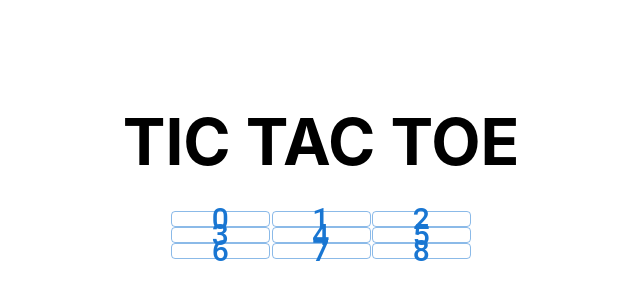
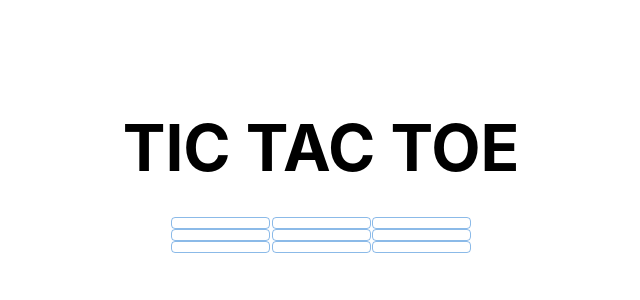
Before and after one commit to acalvom/tic-tac-toe-react, a Next.js app: page / in a window 1280 px wide. Shown: the part 202-502 px from the top of the page, without its empty margins (319-959 px from the left). Built offline with nearby package versions, Linux system fonts and the light colour scheme.

Commit message:
Add logic in Board

```diff
--- a/components/Board.tsx
+++ b/components/Board.tsx
@@ -1,6 +1,6 @@
-import { useEffect, useState } from "react";
+import { Button } from "@mui/material";
+import { useState } from "react";
 import styles from "../styles/App.module.css";
-import { Square } from "./Square";
 
 export interface IBoardProps {}
 
@@ -10,12 +10,34 @@ export default function Board(props: IBoardProps) {
   const [isWinner, setIsWinner] = useState(false);
 
   const renderSquare = (id: number) => {
-    return <Square id={id} />;
+    const handleClick = () => {
+      const sqs = squares.map((item, index) => {
+        if (index === id) {
+          item = player;
+        }
+        return item;
+      });
+
+      setSquares(sqs);
+      togglePlayer();
+    };
+
+    return (
+      <Button
+        key={id}
+        className={styles.square}
+        variant="outlined"
+        onClick={handleClick}
+      >
+        <span className={styles.player}>{squares[id]}</span>
+      </Button>
+    );
   };
 
-  useEffect(() => {
-    //console.log(squares);
-  }, []);
+  const togglePlayer = () => {
+    if (player === "X") setPlayer("O");
+    else setPlayer("X");
+  };
 
   return (
     <div className={styles.grid}>
```
